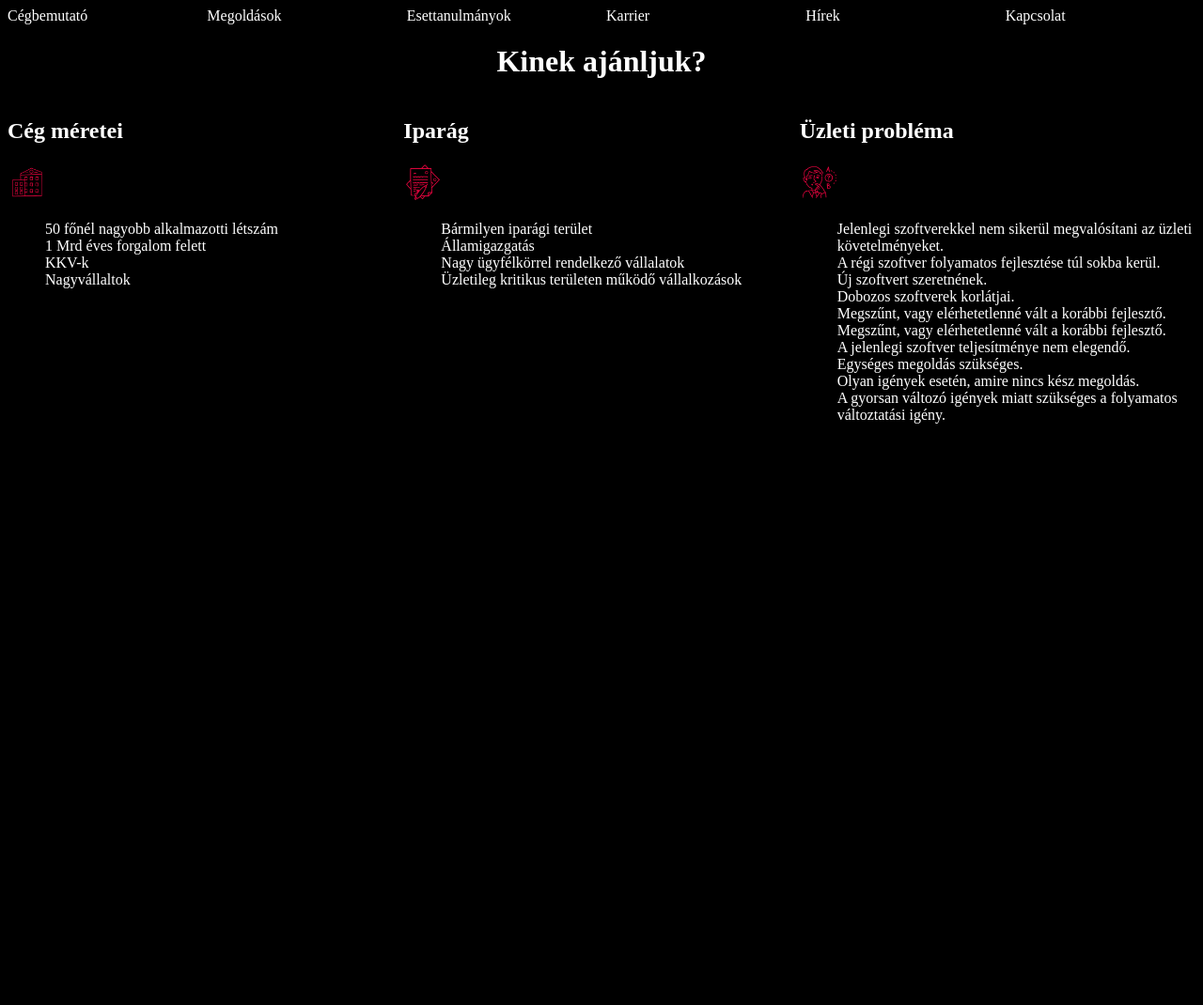
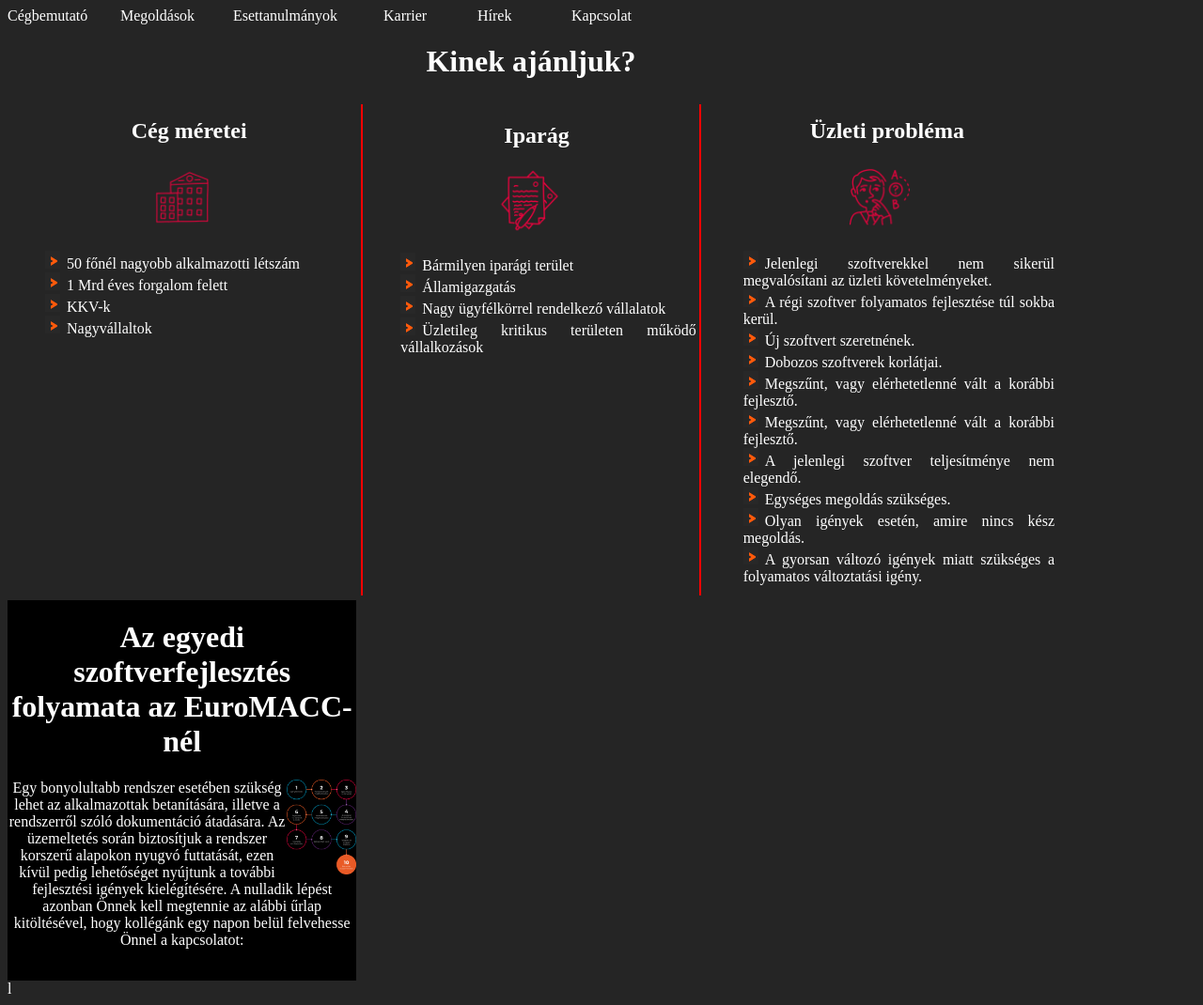
Before and after one commit to PappNiki20/-rai-munka-, a plain HTML site: page index.html in a window 1280 px wide. Shown: the whole page at 94% size. Before the commit the page ends 800 px from the top, so only its background shows below. Drawn offline with Linux system fonts and the light colour scheme.

Commit message:
masodikoldalig

```diff
--- a/index.html
+++ b/index.html
@@ -26,7 +26,7 @@
             <div id="bekezdes1">
                 <h2>Cég méretei</h2>
                 <img src="kep_3.png" alt="haz">
-        <p>
+
                     <ul class="tipusoslista">
                         <li>50 főnél nagyobb alkalmazotti létszám</li>
                         <li>1 Mrd éves forgalom felett</li>
@@ -34,12 +34,11 @@
                         <li>Nagyvállaltok</li>
                     </ul>
 
-        </p>
             </div>
         <div id="bekezdes2">
                 <h2>Iparág</h2>
                 <img src="kep_2.png" alt="papír">
-        <p>
+
                     <ul class="tipusoslista">
                         <li>Bármilyen iparági terület</li>
                         <li>Államigazgatás</li>
@@ -47,12 +46,11 @@
                         <li>Üzletileg kritikus területen működő vállalkozások</li>
                     </ul>
 
-        </p>
             </div>
         <div id="bekezdes3">
                 <h2>Üzleti probléma</h2>
                 <img src="kep_1.png" alt="ember">
-        <p>
+
                     <ul class="tipusoslista">
                         <li>Jelenlegi szoftverekkel nem sikerül megvalósítani az üzleti követelményeket.</li>
                         <li>A régi szoftver folyamatos fejlesztése túl sokba kerül.</li>
@@ -65,11 +63,21 @@
                         <li>Olyan igények esetén, amire nincs kész megoldás.</li>
                         <li>A gyorsan változó igények miatt szükséges a folyamatos változtatási igény.</li>
                     </ul>
+        </div>
+        <div class="masodikoldal">
+            <h1 id="cim2">Az egyedi szoftverfejlesztés folyamata az EuroMACC-nél</h1>
+            <img id="bal" src="folyamatabra-1-500x680.png" alt="folyamatabra">
+            <p>Egy bonyolultabb rendszer esetében szükség lehet az alkalmazottak betanítására, illetve a rendszerről szóló dokumentáció átadására. Az üzemeltetés során biztosítjuk a rendszer korszerű alapokon nyugvó futtatását, ezen kívül pedig lehetőséget nyújtunk a további fejlesztési igények kielégítésére.
 
-        </p>
+                A nulladik lépést azonban Önnek kell megtennie az alábbi űrlap kitöltésével, hogy kollégánk egy napon belül felvehesse Önnel a kapcsolatot:
+                </p>
+                <br id="vege">
         </div>
         </div>
         </div>
 
 </body>
 </html>
+
+
+l
--- a/style.css
+++ b/style.css
@@ -1,29 +1,37 @@
 body {
-    background-color: black;
+    background-color:rgb(37, 37, 37);
     color: white;
 }
 
 h1{
     text-align: center;
+    font-size: xx-large;
+    font-optical-sizing: 50px;
 
 }
 #lista {
     list-style-type: none;
-
     margin: 0;
     padding: 0;
     display: grid;
-    grid-template-columns: 1fr 1fr 1fr 1fr 1fr 1fr;
+    grid-template-columns: 120px 120px 160px 100px 100px 100px;
 
-gap: 10px;
+
 
 }
+.container{
+   text-align: center;
+   margin-right: 150px;
+}
+
 img {
-    width: 10%;
+    align-self: center;
+    width: 20%;
     max-width: 100px;
 }
 .tipusoslista {
-    list-style-image: url();
+    text-align: justify;
+    list-style-image: url(nyil2.png);
     list-style-type: none;
     list-style-position: inside;
 
@@ -33,29 +41,49 @@ img {
 .bekezdes1{
     margin: 0;
     padding-right: 3px;
-    margin-right: 1px red;
     display: grid;
     grid-template-columns:auto;
 
 }
-.bekezdes2{
-    margin: 0;
+h2 {
+    margin-left: 15px;
+}
+#bekezdes2{
+    border-right-style: solid;
+    border-left-style: solid;
+    border-width: 2px;
+    border-color: red;
+
+    margin: 5px;
     padding-right: 3px;
-    margin-right: 1px red;
     grid-template-columns:auto;
 
+}
+.masodikoldal {
+    background-color: black;
+    color: white;
+
+
+
+}
+#bal {
+    float: right;
+}
+.vege {
+    clear: both;
 }
 .bekezdes3{
     margin: 0;
     padding-right: 3px;
     border-right-width: 2px;
-    border-right-style:solid red;
     grid-template-columns:auto;
+
 
 }
 .tartalom {
     display: grid;
     grid-template-columns: 1fr 1fr 1fr;
+
 }
 @media only screen and (max-width:300px) {
     .tartalom{
```
Also changed, not shown: nyil.png (added), nyil2.png (added).
